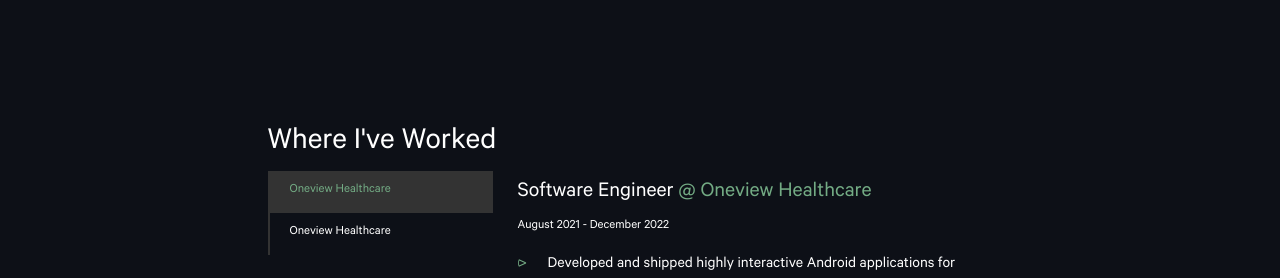
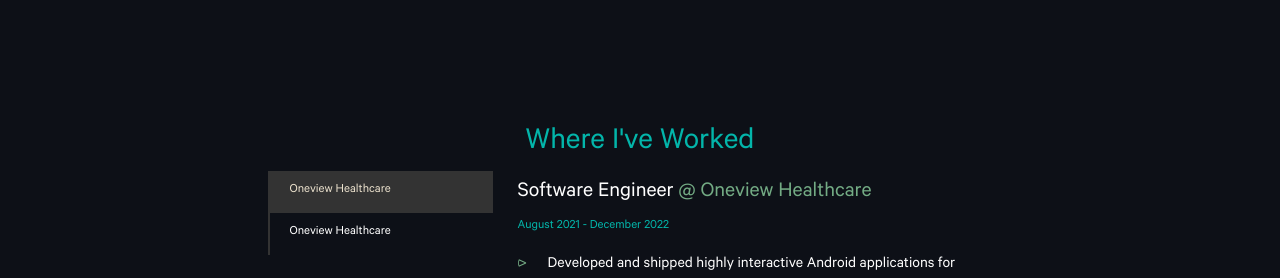
Before and after one commit to nemixu/portfolio_v2, a React (Create React App) app: page / in a window 1280 px wide. Shown: the part 1900-2178 px from the top of the page. Built offline with nearby package versions, Linux system fonts and the light colour scheme.

Commit message:
Adjust text colour

```diff
--- a/src/components/Jobs.jsx
+++ b/src/components/Jobs.jsx
@@ -46,7 +46,9 @@
       className="jobs-section align-items-center"
     >
       <div className="jobs-container">
-        <h2 className="text-white fz-heading">Where I've Worked</h2>
+        <div className="jobs-title-container text-center">
+          <h2 className="fz-heading heading-color">Where I've Worked</h2>
+        </div>
 
         <div className="text-white inner">
           <div className="job-tab-list">
@@ -57,7 +59,7 @@
                   style={{
                     backgroundColor:
                       activeTab === i ? "#333333" : "transparent",
-                    color: activeTab === i ? "#73ab84" : "#fff",
+                    color: activeTab === i ? "#EAE0CC" : "#fff",
                   }}
                   key={i}
                   onClick={() => {
@@ -86,7 +88,7 @@
                       @ {jobs.company}
                     </span>
                   </h3>
-                  <p className="date-text">{jobs.dates}</p>
+                  <p className="date-text heading-color">{jobs.dates}</p>
                   {jobs.role.map((role, idx) => {
                     return (
                       <ul key={idx}>
```
